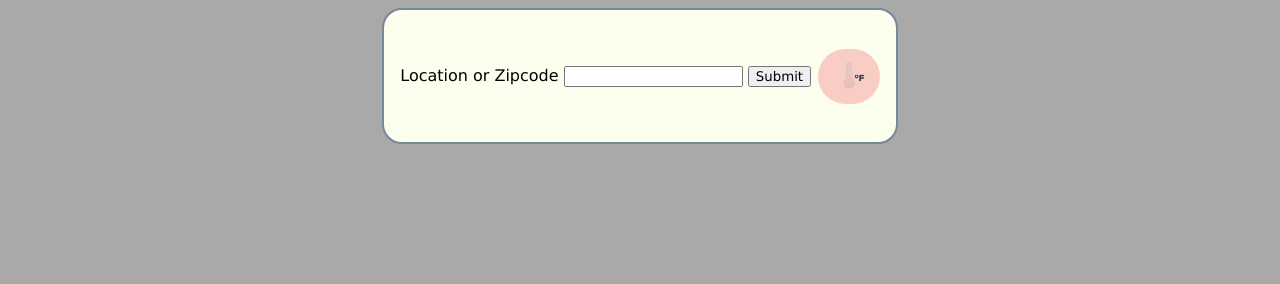
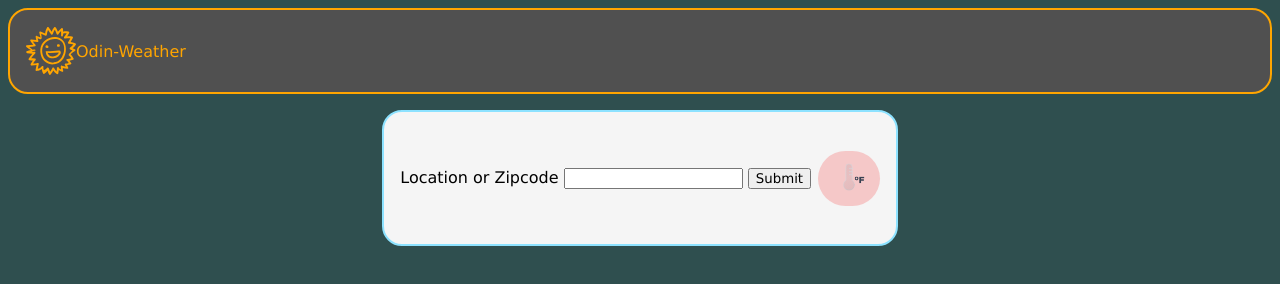
Before and after one commit to BostonEssary/odin-weather, a plain HTML site: page index.html in a window 1280 px wide. Drawn offline with Linux system fonts and the light colour scheme.

Commit message:
add formating to nav bar

```diff
--- a/index.html
+++ b/index.html
@@ -7,6 +7,12 @@
     <title>Document</title>
 </head>
 <body >
+    <nav>
+        <a href="">
+            <div class="brand"><img src="icons/smiling-sun-handmade-symbol-svgrepo-com.svg" class="icon" alt="">Odin-Weather</div>
+        </a>
+    </nav>
+
     <div id="form-container" class="light">
         <form action="">
             <label for="zipcode">Location or Zipcode</label>
--- a/style.css
+++ b/style.css
@@ -2,9 +2,25 @@
     font-family: 'Lucida Sans', 'Lucida Sans Regular', 'Lucida Grande', 'Lucida Sans Unicode', Geneva, Verdana, sans-serif;
 }
 body{
-    background-color: darkgrey;
+    background-color: darkslategray;
     transition: background-color .5s ;
 }
+
+nav{
+    display: flex;
+    align-items: center;
+    padding: 1em;
+    background-color: rgb(80, 80, 80);
+    border-radius: 20px;
+    border: 2px solid orange;
+    margin-bottom: 1em;
+}
+
+a{
+    text-decoration: none;
+    color: orange;
+}
+
 .change-temp {
     border-radius: 100px;
     border: none;
@@ -23,6 +39,7 @@ body{
     margin-right: auto;
     align-items: center;
     height: 100px;
+    background-color: whitesmoke;
 }
 
 .weather-card {
@@ -36,6 +53,11 @@ body{
     border-radius: 15px;
     margin-top: 4em;
     padding: 2em;
+}
+
+.brand{
+    display: flex;
+    align-items: center;
 }
 
 .hidden{
@@ -64,8 +86,7 @@ body{
 }
 
 .light{
-    background-color: rgb(253, 255, 238);
-    border: solid lightslategrey 2px;
+    border: solid rgb(141, 226, 255) 2px;
 }
 
 .dark{
```
Also changed, not shown: icons/smiling-sun-handmade-symbol-svgrepo-com.svg (added).
